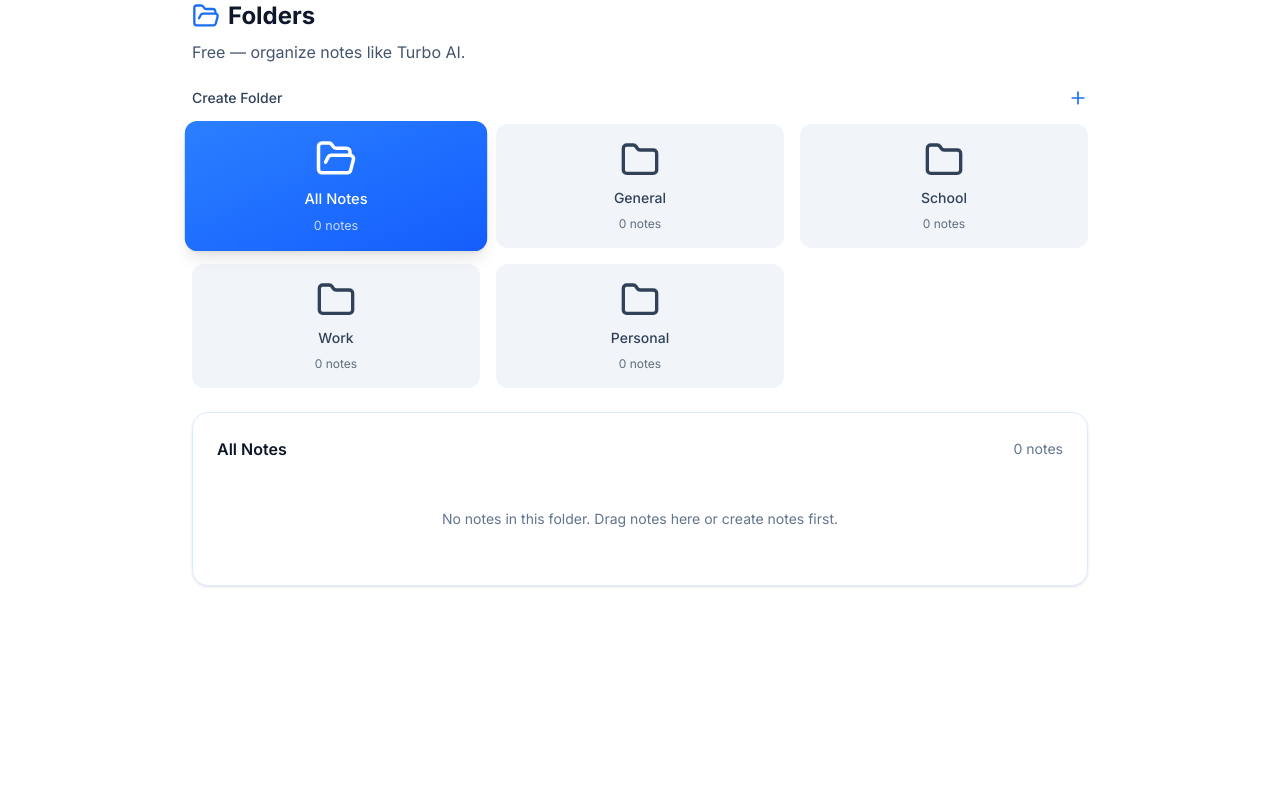
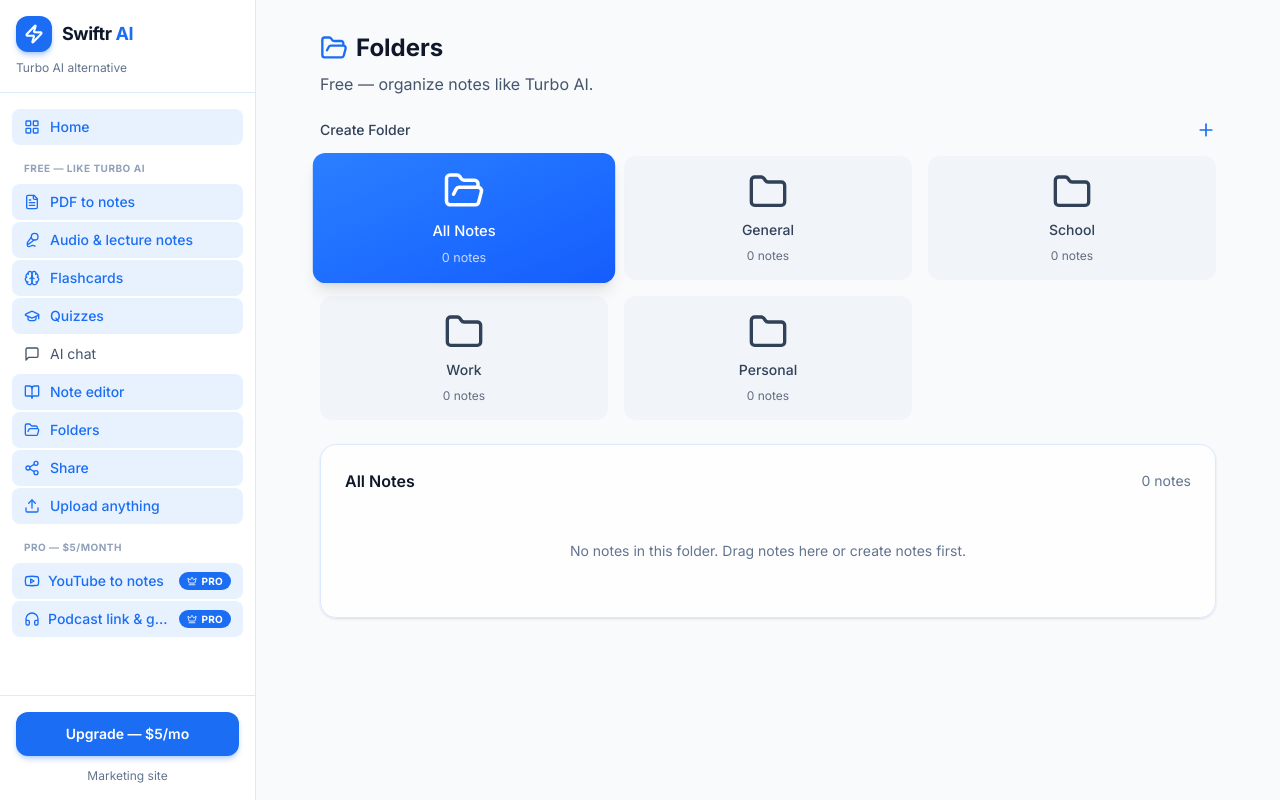
Before and after one commit to bluerxft-hash/SwiftrAI, a Next.js app: page /folders in a window 1280 px wide. Built offline with nearby package versions, Linux system fonts and the light colour scheme.

Commit message:
Fix Next.js 15 params Promise in share page

```diff
--- a/src/app/chat/page.tsx
+++ b/src/app/chat/page.tsx
@@ -1,5 +1,5 @@
-import { redirect } from "next/navigation";
+import { ChatInterface } from "@/components/ChatInterface";
 
-export default function ChatRedirect() {
-  redirect("/app/chat");
+export default function ChatPage() {
+  return <ChatInterface />;
 }
--- a/src/app/folders/page.tsx
+++ b/src/app/folders/page.tsx
@@ -1,5 +1,10 @@
+import { AppShell } from "@/components/AppShell";
 import { FoldersClient } from "@/components/FoldersClient";
 
 export default function FoldersPage() {
-  return <FoldersClient />;
+  return (
+    <AppShell>
+      <FoldersClient />
+    </AppShell>
+  );
 }
```
